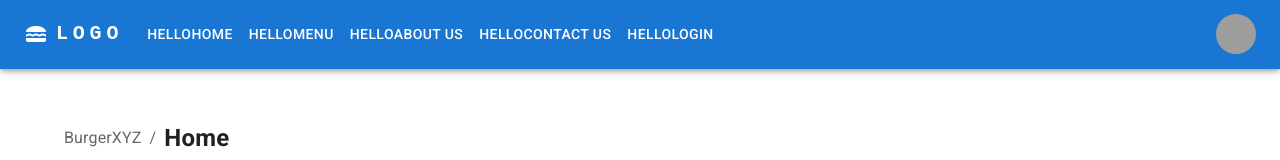
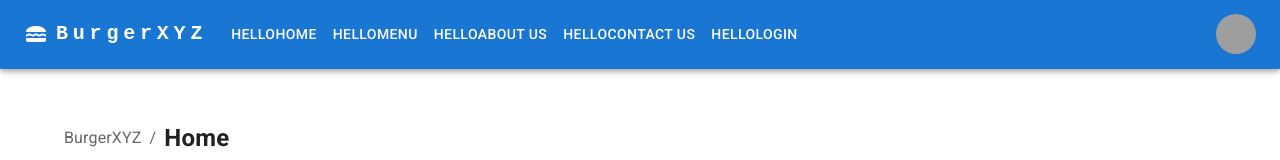
Before and after one commit to devDogra/driveThruAppFrontend, a React (Vite) app: page / in a window 1280 px wide. Shown: the top 160 px of the page. Built offline with nearby package versions, Linux system fonts and the light colour scheme; grey boxes are pictures that could not be loaded.

Commit message:
Extract Logo into its own component

```diff
--- /dev/null
+++ b/src/components/LoginModal/LoginModal.jsx
@@ -0,0 +1,24 @@
+import React from 'react'
+import Modal from '@mui/material/Modal';
+import Typography from '@mui/material/Typography'
+import Box from '@mui/material/Box';
+
+export default function LoginModal({loginModalOpen, handleClose, style}) {
+  return (
+    <Modal
+        open={loginModalOpen}
+        onClose={handleClose}
+        aria-labelledby="modal-modal-title"
+        aria-describedby="modal-modal-description"
+    >
+        <Box sx={style}>
+        <Typography id="modal-modal-title" variant="h6" component="h2">
+            Text in a modal
+        </Typography>
+        <Typography id="modal-modal-description" sx={{ mt: 2 }}>
+            Duis mollis, est non commodo luctus, nisi erat porttitor ligula.
+        </Typography>
+        </Box>
+    </Modal>
+  )
+}
--- /dev/null
+++ b/src/components/Logo/Logo.jsx
@@ -0,0 +1,29 @@
+import React from 'react'
+import LunchDiningIcon from '@mui/icons-material/LunchDining'
+import Typography from '@mui/material/Typography';
+
+export default function Logo() {
+    return (
+        <>
+            <LunchDiningIcon sx={{ display: { xs: 'none', md: 'flex' }, mr: 1 }} />
+            <Typography
+                variant="h6"
+                noWrap
+                component="a"
+                href="#app-bar-with-responsive-menu"
+                sx={{
+                    mr: 2,
+                    display: { xs: 'none', md: 'flex' },
+                    fontFamily: 'monospace',
+                    fontWeight: 700,
+                    letterSpacing: '.3rem',
+                    color: 'inherit',
+                    textDecoration: 'none',
+                }}
+            >
+                BurgerXYZ
+            </Typography>
+        </>
+
+    )
+}
--- a/src/components/Navbar/Navbar.jsx
+++ b/src/components/Navbar/Navbar.jsx
@@ -15,6 +15,8 @@ import AdbIcon from '@mui/icons-material/Adb';
 import LunchDiningIcon  from '@mui/icons-material/LunchDining';
 import Modal from '@mui/material/Modal'
 import { useState } from 'react';
+import LoginModal from '../LoginModal/LoginModal';
+import Logo from '../Logo/Logo';
 
 const pages = ['Home', 'Menu', 'About Us', 'Contact Us', 'Login',];
 const settings = ['Profile', 'Account', 'Dashboard', 'Logout'];
@@ -61,24 +63,7 @@ function Navbar() {
     <AppBar position="fixed">
         <Container maxWidth="xl">
             <Toolbar disableGutters>
-                <LunchDiningIcon sx={{ display: { xs: 'none', md: 'flex' }, mr: 1 }} />
-                <Typography
-                variant="h6"
-                noWrap
-                component="a"
-                href="#app-bar-with-responsive-menu"
-                sx={{
-                    mr: 2,
-                    display: { xs: 'none', md: 'flex' },
-                    fontFamily: 'monospace',
-                    fontWeight: 700,
-                    letterSpacing: '.3rem',
-                    color: 'inherit',
-                    textDecoration: 'none',
-                }}
-                >
-                LOGO
-                </Typography>
+                <Logo></Logo>
 
                 <Box sx={{ flexGrow: 1, display: { xs: 'flex', md: 'none' } }}>
                 <IconButton
@@ -185,22 +170,8 @@ function Navbar() {
             </Toolbar>
         </Container>
 
+        <LoginModal style={style} handleClose={handleClose} loginModalOpen={loginModalOpen}></LoginModal>
 
-        <Modal
-            open={loginModalOpen}
-            onClose={handleClose}
-            aria-labelledby="modal-modal-title"
-            aria-describedby="modal-modal-description"
-        >
-            <Box sx={style}>
-            <Typography id="modal-modal-title" variant="h6" component="h2">
-                Text in a modal
-            </Typography>
-            <Typography id="modal-modal-description" sx={{ mt: 2 }}>
-                Duis mollis, est non commodo luctus, nisi erat porttitor ligula.
-            </Typography>
-            </Box>
-        </Modal>
     </AppBar>
 
 
```
